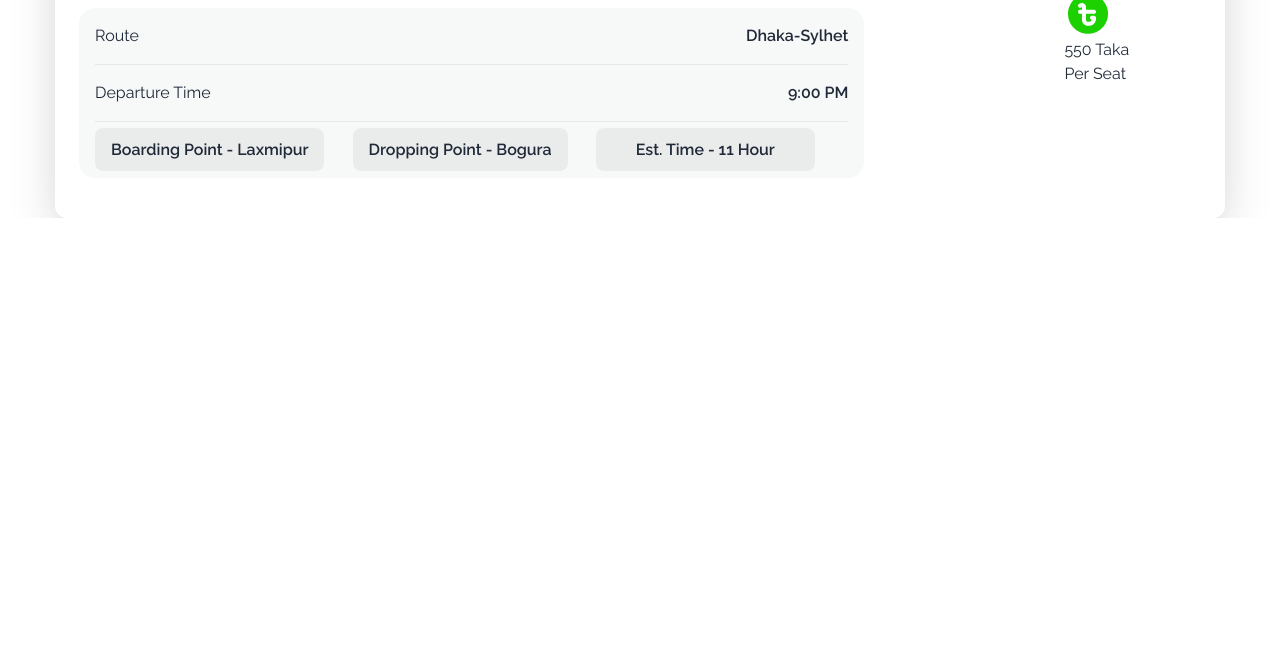
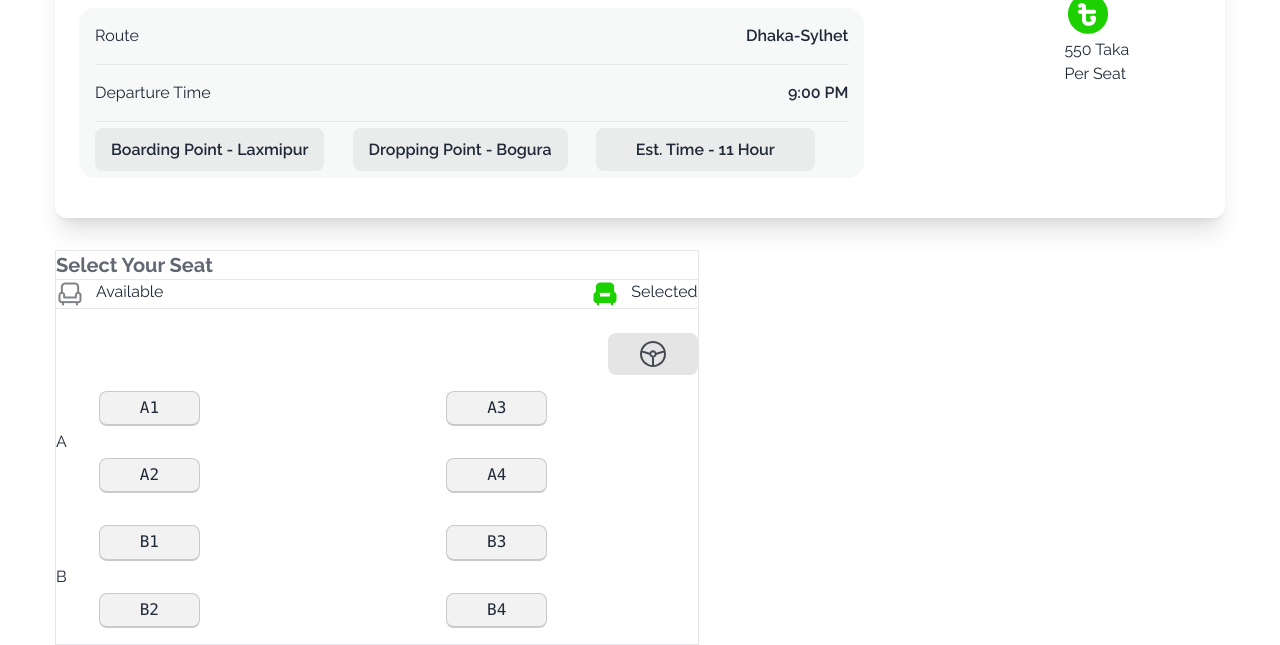
Before and after one commit to mdrashed62/smart-bus-ticketing-a5, a plain HTML site: page index.html in a window 1280 px wide. Shown: the part 1580-2225 px from the top of the page. Before the commit the page ends 1798 px from the top, so only its background shows below. Drawn offline with nearby package versions, Linux system fonts and the light colour scheme.

Commit message:
design almost done

```diff
--- a/index.html
+++ b/index.html
@@ -16,7 +16,7 @@
     <!-- started the navbar -->
     <nav class="flex items-center justify-between lg:w-[1170px] mx-auto mt-8">
       <div>
-        <h1 class="text-4xl font-bold">P-Ticket</h1>
+        <h1 class="text-2xl lg:text-4xl font-bold">P-Ticket</h1>
       </div>
       <div class="">
         <button class="btn">
@@ -32,9 +32,11 @@
       class="min-h-screen bg-[url(images/banner.png)] bg-no-repeat lg:w-[1170px] mx-auto mt-6"
     >
       <div class="text-center pt-[90px]">
-        <h1 class="text-6xl font-bold text-white">
+        <h1 class="text-3xl lg:text-6xl font-bold text-white">
           End-to-End Travel with <br />
-          <span class="text-[#1DD100] text-6xl font-bold">P Paribahan</span>
+          <span class="text-[#1DD100] text3xl lg:text-6xl font-bold"
+            >P Paribahan</span
+          >
         </h1>
       </div>
       <div class="text-center space-y-4 mt-6">
@@ -53,13 +55,13 @@
     <!-- started the main section -->
     <main>
       <!-- main section-1 -->
-      <section class="w-[1170px] mx-auto space-y-10">
+      <section class="lg:w-[1170px] mx-auto space-y-10">
         <div class="text-4xl text-center font-bold">
           <h1>Best offers for you</h1>
         </div>
 
         <!-- start card -->
-        <div class="card-container flex gap-8">
+        <div class="card-container flex flex-col lg:flex-row gap-8">
           <!-- fast card -->
           <div class="card w-[570px] bg-[#FFBF0F]">
             <div class="flex justify-evenly">
@@ -132,7 +134,7 @@
         <!-- paribahan information -->
         <!-- main div -->
         <div
-          class="flex gap-[200px] bg-[#FFFFFF] items-center pb-10 p-6 rounded-xl shadow-2xl"
+          class="flex gap-[200px] bg-[#FFFFFF] items-center pb-10 p-6 rounded-xl shadow-xl"
         >
           <!-- left side -->
           <div class="w-[70%] mt-6">
@@ -200,6 +202,87 @@
         <!-- end main div -->
       </section>
       <!-- end the section-2 -->
+
+      <!-- started the last section -->
+      <section class="w-[1170px] mx-auto">
+        <!-- start left side -->
+        <div class="w-[55%] mt-8 border">
+          <div class="text-xl font-bold opacity-70">
+            <h2>Select Your Seat</h2>
+          </div>
+          <hr />
+          <div class="flex justify-between">
+            <div class="flex gap-3">
+              <img src="images/seat-gray.png" alt="" />
+              <p>Available</p>
+            </div>
+
+            <div class="flex gap-3">
+              <img src="images/seat-green-filled.png" alt="" />
+              <p>Selected</p>
+            </div>
+          </div>
+          <hr />
+          <div class="flex justify-between mt-6">
+            <div></div>
+            <div class="bg-[#0307121A] px-8 py-2 rounded-lg">
+              <svg
+                width="26.000000"
+                height="26.000000"
+                viewBox="0 0 26 26"
+                fill="none"
+                xmlns="http://www.w3.org/2000/svg"
+                xmlns:xlink="http://www.w3.org/1999/xlink"
+              >
+                <desc>Created with Pixso.</desc>
+                <defs />
+                <path
+                  id="Vector"
+                  d="M1.91333 17.5922C2.5166 19.0481 3.40039 20.371 4.51465 21.4853C5.62891 22.5996 6.9519 23.4835 8.40771 24.0865C9.86377 24.6896 11.4241 25 13 25C14.5759 25 16.1362 24.6896 17.5923 24.0865C19.0481 23.4835 20.3711 22.5996 21.4854 21.4853C22.5996 20.371 23.4834 19.0481 24.0867 17.5922C24.6897 16.1363 25 14.5759 25 13C25 11.4241 24.6897 9.86371 24.0867 8.40781C23.4834 6.9519 22.5996 5.62903 21.4854 4.51471C20.3711 3.40042 19.0481 2.51651 17.5923 1.91345C16.1362 1.31039 14.5759 1 13 1C11.4241 1 9.86377 1.31039 8.40771 1.91345C6.9519 2.51651 5.62891 3.40042 4.51465 4.51471C3.40039 5.62903 2.5166 6.9519 1.91333 8.40781C1.3103 9.86371 1 11.4241 1 13C1 14.5759 1.3103 16.1363 1.91333 17.5922ZM11.1145 14.8856C11.6145 15.3857 12.2927 15.6667 13 15.6667C13.7073 15.6667 14.3855 15.3857 14.8855 14.8856C15.3857 14.3855 15.6667 13.7072 15.6667 13C15.6667 12.2928 15.3857 11.6145 14.8855 11.1144C14.3855 10.6143 13.7073 10.3333 13 10.3333C12.2927 10.3333 11.6145 10.6143 11.1145 11.1144C10.6143 11.6145 10.3333 12.2928 10.3333 13C10.3333 13.7072 10.6143 14.3855 11.1145 14.8856ZM13 15.6667L13 25M10.3333 13L1.33325 10.3333M15.6667 13L24.6667 10.3333"
+                  stroke="#030712"
+                  stroke-opacity="0.700000"
+                  stroke-width="2.000000"
+                  stroke-linejoin="round"
+                  stroke-linecap="round"
+                />
+              </svg>
+            </div>
+          </div>
+
+          <!-- seat -->
+          <div>
+            <div class="flex items-center">
+              <span>A</span>
+              <div class="pl-4">
+                <kbd class="kbd px-10 m-4">A1</kbd>
+                <kbd class="kbd px-10 m-4">A2</kbd>
+              </div>
+              <div class="ml-20">
+                <kbd class="kbd px-10 m-4">A3</kbd>
+                <kbd class="kbd px-10 m-4">A4</kbd>
+              </div>
+            </div>
+            <div class="flex items-center">
+              <span>B</span>
+              <div class="pl-4">
+                <kbd class="kbd px-10 m-4">B1</kbd>
+                <kbd class="kbd px-10 m-4">B2</kbd>
+              </div>
+              <div class="ml-20">
+                <kbd class="kbd px-10 m-4">B3</kbd>
+                <kbd class="kbd px-10 m-4">B4</kbd>
+              </div>
+            </div>
+          </div>
+          <!-- end seat -->
+        </div>
+        <!-- end left side -->
+
+        <!-- start right side -->
+        <div class=""></div>
+        <!-- end right side -->
+      </section>
+      <!-- end the last section -->
     </main>
     <!-- end the main section -->
     <script src="scripts/script.js"></script>
```
